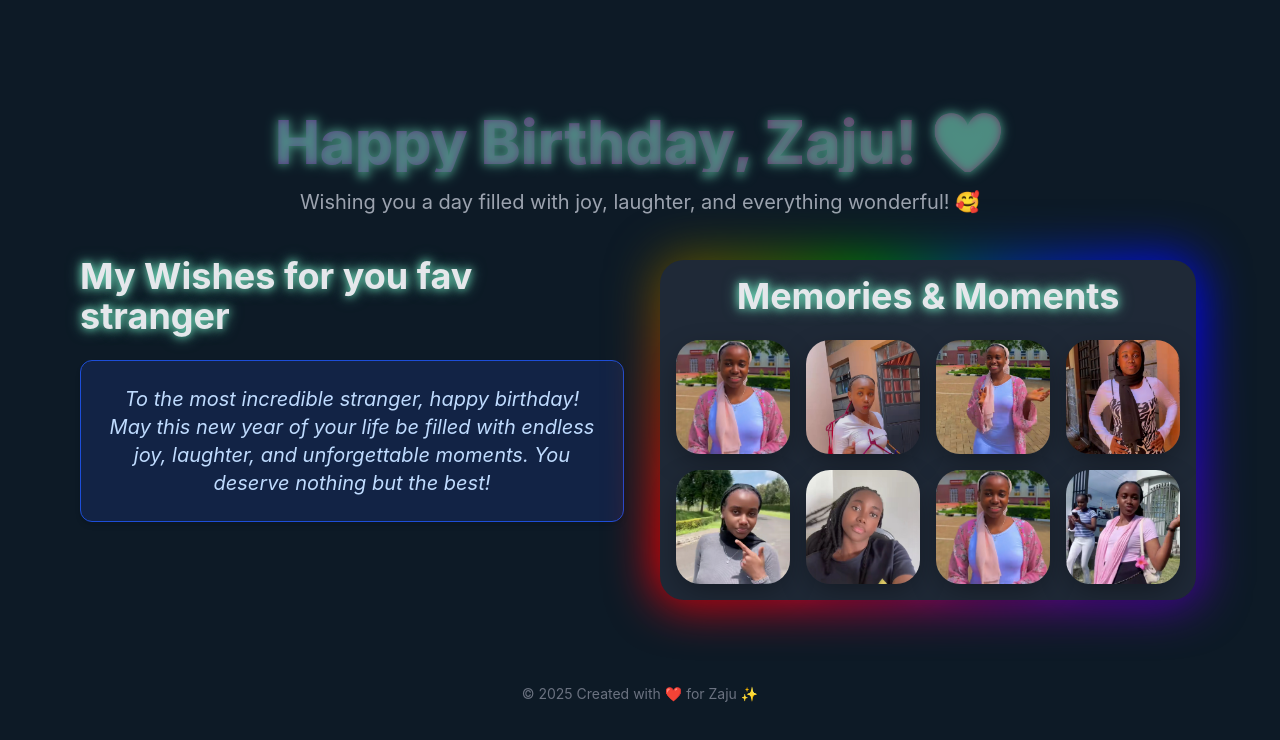
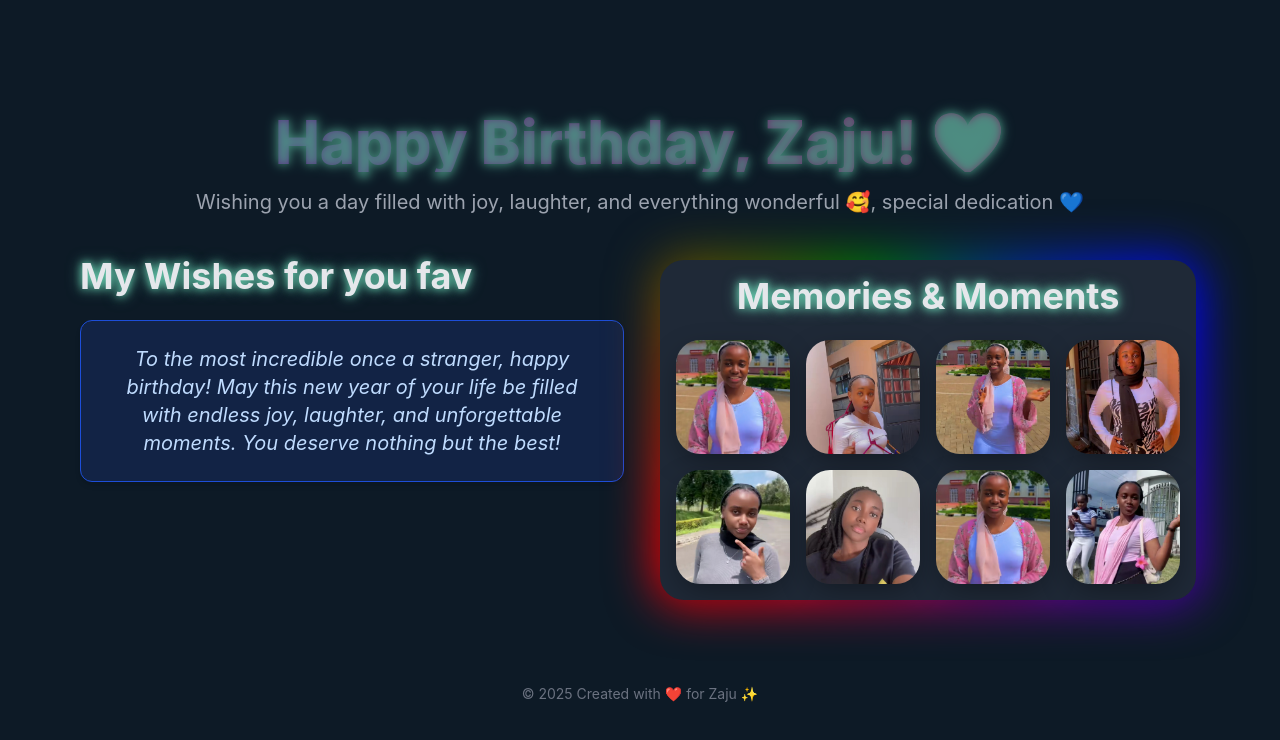
Before and after one commit to Adison-tech/fav-birthday, a plain HTML site: page index.html in a window 1280 px wide. Both pictures are taken after a click on the button "🎉 Start the Celebration! 🎉". Drawn offline with nearby package versions, Linux system fonts and the light colour scheme.

Commit message:
Update index.html

```diff
--- a/index.html
+++ b/index.html
@@ -3,7 +3,7 @@
 <head>
     <meta charset="UTF-8">
     <meta name="viewport" content="width=device-width, initial-scale=1.0">
-    <title>Happy Birthday, Favorite Stranger</title>
+    <title>Happy Birthday, Zaju</title>
     <script src="https://cdn.tailwindcss.com"></script>
     <style>
         /* Custom CSS for the Inter font and any overrides */
@@ -268,10 +268,10 @@
 
     <div id="introScreen">
         <h1 class="text-5xl md:text-7xl font-extrabold text-transparent bg-clip-text bg-gradient-to-r from-purple-600 to-pink-600 leading-tight mb-8 animate-pulse glow-text">
-            Happy Birthday, favorite stranger! ❤️
+            Happy Birthday, favorite ❤️
         </h1>
         <p class="text-xl md:text-2xl text-gray-400 mb-12">
-            Click below to enter and celebrate!
+            Click below to celebrate!
         </p>
         <button id="enterButton" class="bg-pink-500 hover:bg-pink-600 text-white font-bold py-4 px-8 rounded-full shadow-lg text-xl transition-all duration-300 ease-in-out transform hover:scale-105">
             🎉 Start the Celebration! 🎉
@@ -284,14 +284,14 @@
                 Happy Birthday, <span id="friendName">Zaju</span>! ❤️
             </h1>
             <p class="text-lg md:text-xl text-gray-400">
-                Wishing you a day filled with joy, laughter, and everything wonderful! 🥰
+                Wishing you a day filled with joy, laughter, and everything wonderful 🥰, special dedication 💙
             </p>
         </header>
 
         <div class="flex flex-col lg:flex-row lg:justify-between gap-8">
             <section class="mb-10 lg:w-1/2 flex justify-start">
                 <div class="w-full">
-                    <h2 class="text-3xl md:text-4xl font-bold text-gray-200 mb-6 text-left glow-text">My Wishes for you fav stranger</h2>
+                    <h2 class="text-3xl md:text-4xl font-bold text-gray-200 mb-6 text-left glow-text">My Wishes for you fav </h2>
                     <div class="bg-blue-900 bg-opacity-30 p-6 rounded-xl shadow-md text-left min-h-[150px] flex items-center justify-center border border-blue-700">
                         <p id="animatedWish" class="text-blue-200 italic text-lg md:text-xl text-center wish-text"></p>
                     </div>
@@ -354,8 +354,8 @@
 
         // Your personal wishes for your friend
         const WISHES = [
-            "Happy birthday, my fav stranger. May your day be as bright and amazing as you are! Wishing you all the happiness in the world.",
-            "To the most incredible stranger, happy birthday! May this new year of your life be filled with endless joy, laughter, and unforgettable moments. You deserve nothing but the best!",
+            "Happy birthday. May your day be as bright and amazing as you are! Wishing you all the happiness in the world.",
+            "To the most incredible once a stranger, happy birthday! May this new year of your life be filled with endless joy, laughter, and unforgettable moments. You deserve nothing but the best!",
             "Cheers to another year of adventures and beautiful memories! Happy Birthday. May all your dreams come true.",
             "Sending you the warmest birthday wishes! Hope your special day is as wonderful and unique as you are. Here's to many more years of friendship and fun!",
             "Happy Birthday! May your day be sprinkled with love, joy, and all your favorite things. Thinking of you and celebrating you today!"
```
